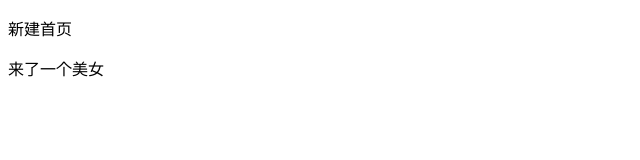
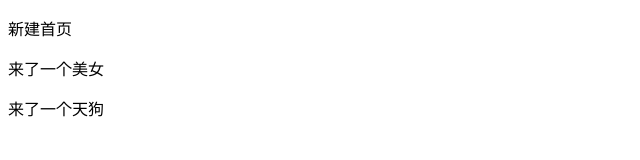
Before and after one commit to huangpudong/study-pull, a plain HTML site: page index.html in a window 1280 px wide. Shown: the whole page, without its empty margins (0-640 px from the left). Drawn offline with Linux system fonts and the light colour scheme.

Commit message:
来了一个天狗

```diff
--- a/index.html
+++ b/index.html
@@ -10,6 +10,7 @@
 <body>
     <p>新建首页</p>
     <p>来了一个美女</p>
+    <p>来了一个天狗</p>
 </body>
 
 </html>
```
